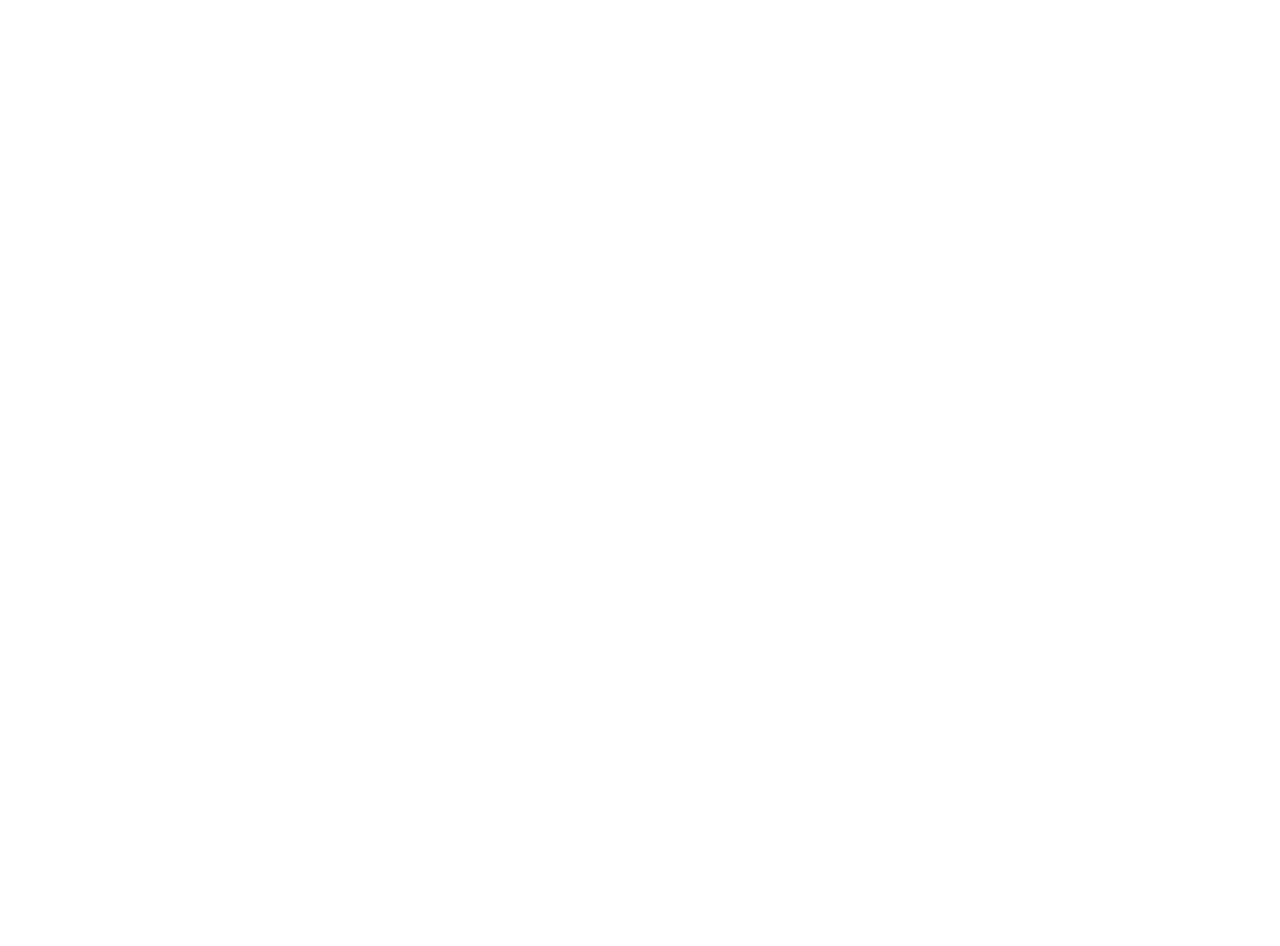
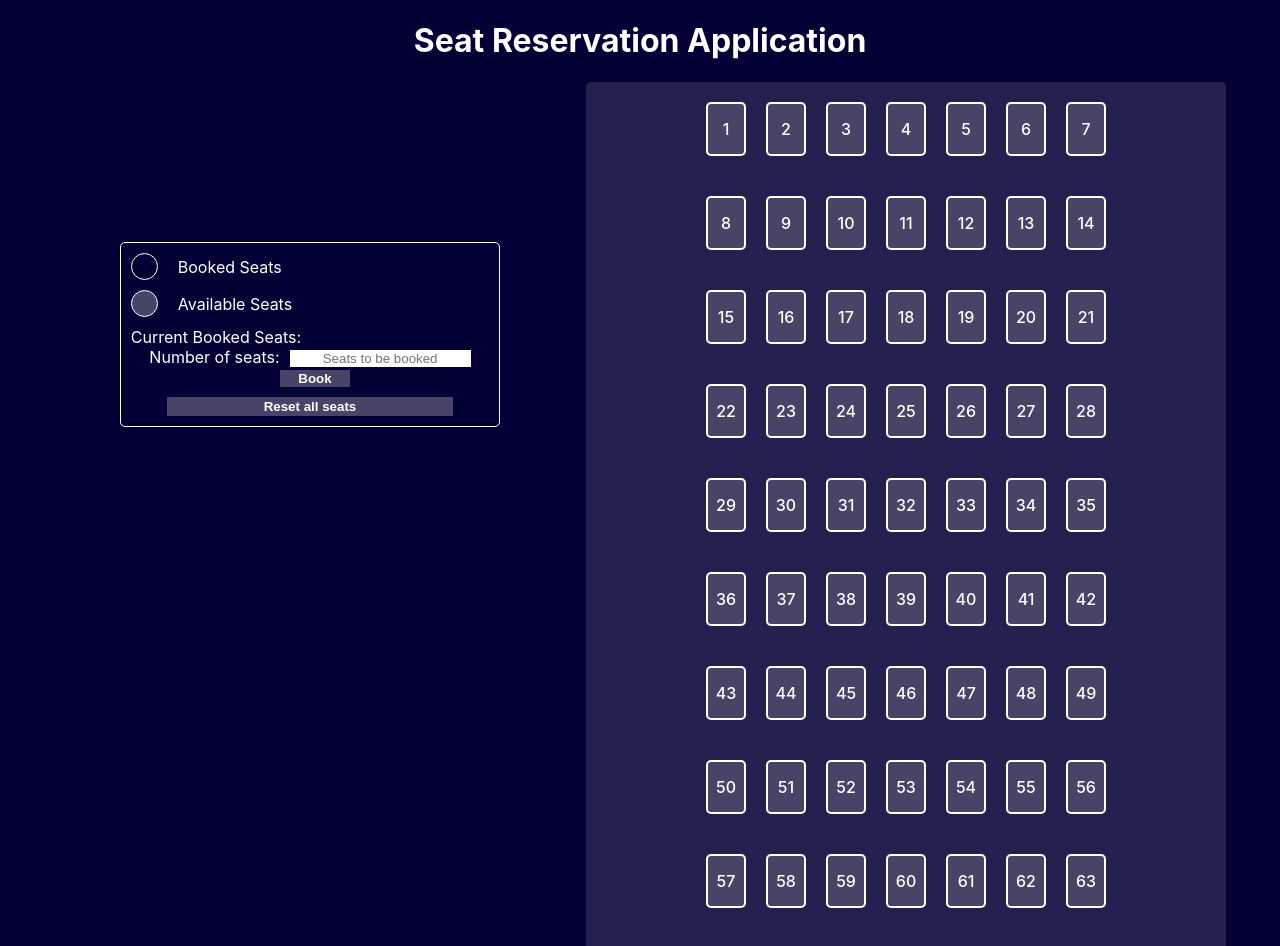
Before and after one commit to tanishaa17/seat-reservation-app, a React (Create React App) app in the folder client/: page / in a window 1280 px wide. Shown: the top 946 px of the page. Before the commit the page ends 800 px from the top, so only its background shows below. Built offline with nearby package versions, Linux system fonts and the light colour scheme.

Commit message:
Created Basic UI

```diff
--- a/client/src/App.jsx
+++ b/client/src/App.jsx
@@ -1,10 +1,11 @@
 import logo from './logo.svg';
 import './App.css';
+import { Booking } from './Pages/Booking';
 
 function App() {
   return (
     <div className="App">
-
+      <Booking />
     </div>
   );
 }
--- a/client/src/Pages/Booking.jsx
+++ b/client/src/Pages/Booking.jsx
@@ -1,7 +1,119 @@
 import React from 'react'
+import '../Styles/Booking.css'
 
 export const Booking = () => {
     return (
-        <div>Booking</div>
+
+        <div>
+            <h1>Seat Reservation Application</h1>
+            <div id="mainContent">
+                <div id="left">
+                    <div id='contentDiv'>
+                        <div className="statusColor">
+                            <div className="bookedColorStatus"></div>
+                            <span>Booked Seats</span>
+                        </div>
+                        <div className="statusColor">
+                            <div className="emptyColorStatus"></div>
+                            <span>Available Seats</span>
+                        </div>
+                        <div id='currentBookedSeats'>
+                            <span>Current Booked Seats: </span>
+                        </div>
+                        <div id="inputDiv">
+                            <label htmlFor=""> Number of seats:
+                                <input type="text" placeholder='Seats to be booked' name='seatNumber' />
+                                <button id='bookingBtn'> Book</button>
+                            </label>
+                        </div>
+                        <button id='resetBtn' style={{ width: "80%", margin: "auto", padding: "0.5%", marginTop: "10px" }} >Reset all seats</button>
+
+                    </div>
+                </div>
+                <div id='right'>
+                    <div className="seatDiv">1</div>
+                    <div className="seatDiv">2</div>
+                    <div className="seatDiv">3</div>
+                    <div className="seatDiv">4</div>
+                    <div className="seatDiv">5</div>
+                    <div className="seatDiv">6</div>
+                    <div className="seatDiv">7</div>
+                    <div className="seatDiv">8</div>
+                    <div className="seatDiv">9</div>
+                    <div className="seatDiv">10</div>
+                    <div className="seatDiv">11</div>
+                    <div className="seatDiv">12</div>
+                    <div className="seatDiv">13</div>
+                    <div className="seatDiv">14</div>
+                    <div className="seatDiv">15</div>
+                    <div className="seatDiv">16</div>
+                    <div className="seatDiv">17</div>
+                    <div className="seatDiv">18</div>
+                    <div className="seatDiv">19</div>
+                    <div className="seatDiv">20</div>
+                    <div className="seatDiv">21</div>
+                    <div className="seatDiv">22</div>
+                    <div className="seatDiv">23</div>
+                    <div className="seatDiv">24</div>
+                    <div className="seatDiv">25</div>
+                    <div className="seatDiv">26</div>
+                    <div className="seatDiv">27</div>
+                    <div className="seatDiv">28</div>
+                    <div className="seatDiv">29</div>
+                    <div className="seatDiv">30</div>
+                    <div className="seatDiv">31</div>
+                    <div className="seatDiv">32</div>
+                    <div className="seatDiv">33</div>
+                    <div className="seatDiv">34</div>
+                    <div className="seatDiv">35</div>
+                    <div className="seatDiv">36</div>
+                    <div className="seatDiv">37</div>
+                    <div className="seatDiv">38</div>
+                    <div className="seatDiv">39</div>
+                    <div className="seatDiv">40</div>
+                    <div className="seatDiv">41</div>
+                    <div className="seatDiv">42</div>
+                    <div className="seatDiv">43</div>
+                    <div className="seatDiv">44</div>
+                    <div className="seatDiv">45</div>
+                    <div className="seatDiv">46</div>
+                    <div className="seatDiv">47</div>
+                    <div className="seatDiv">48</div>
+                    <div className="seatDiv">49</div>
+                    <div className="seatDiv">50</div>
+                    <div className="seatDiv">51</div>
+                    <div className="seatDiv">52</div>
+                    <div className="seatDiv">53</div>
+                    <div className="seatDiv">54</div>
+                    <div className="seatDiv">55</div>
+                    <div className="seatDiv">56</div>
+                    <div className="seatDiv">57</div>
+                    <div className="seatDiv">58</div>
+                    <div className="seatDiv">59</div>
+                    <div className="seatDiv">60</div>
+                    <div className="seatDiv">61</div>
+                    <div className="seatDiv">62</div>
+                    <div className="seatDiv">63</div>
+                    <div className="seatDiv">64</div>
+                    <div className="seatDiv">65</div>
+                    <div className="seatDiv">66</div>
+                    <div className="seatDiv">67</div>
+                    <div className="seatDiv">68</div>
+                    <div className="seatDiv">69</div>
+                    <div className="seatDiv">70</div>
+                    <div className="seatDiv">71</div>
+                    <div className="seatDiv">72</div>
+                    <div className="seatDiv">73</div>
+                    <div className="seatDiv">74</div>
+                    <div className="seatDiv">75</div>
+                    <div className="seatDiv">76</div>
+                    <div className="seatDiv">77</div>
+                    <div className="seatDiv">78</div>
+                    <div className="seatDiv">79</div>
+                    <div className="seatDiv">80</div>
+
+                </div>
+            </div>
+        </div>
     )
 }
--- /dev/null
+++ b/client/src/Styles/Booking.css
@@ -0,0 +1,107 @@
+body {
+    background-color: #040035;
+}
+
+h1 {
+    color: white;
+}
+
+#mainContent {
+    display: flex;
+    justify-content: center;
+    gap: 20px;
+
+}
+
+#left {
+    width: 40%;
+    /* border: 1px solid; */
+    /* background-color: #23204F; */
+}
+
+#contentDiv {
+    width: 70%;
+    margin: auto;
+    margin-top: 20vh;
+    border: 1px solid white;
+    border-radius: 5px;
+    padding: 2%;
+}
+
+.bookedColorStatus,
+.emptyColorStatus {
+    height: 25px;
+    width: 25px;
+    border-radius: 50%;
+}
+
+.statusColor {
+    display: flex;
+    align-items: center;
+    gap: 20px;
+    margin-bottom: 10px;
+    color: white;
+}
+
+.emptyColorStatus {
+    background-color: #484468;
+    border: 1px solid white;
+}
+
+.bookedColorStatus {
+    background-color: #040035;
+    border: 1px solid white;
+}
+
+#currentBookedSeats {
+    color: white;
+    display: flex;
+}
+
+#inputDiv {
+    display: flex;
+    color: white;
+}
+
+input {
+    margin-left: 10px;
+    border: none;
+    text-align: center;
+    font-weight: 500;
+}
+
+#bookingBtn,
+#resetBtn {
+    border: none;
+    background-color: #484468;
+    color: white;
+    width: 70px;
+    margin-left: 10px;
+    font-weight: 600;
+    cursor: pointer;
+}
+
+#right {
+    width: 50%;
+    display: grid;
+    grid-template-columns: repeat(7, 40px);
+    align-items: center;
+    justify-content: center;
+    gap: 20px;
+    border-radius: 5px;
+    background-color: #23204F;
+    color: white;
+    font-weight: 500;
+}
+
+.seatDiv {
+    height: 50px;
+    display: flex;
+    align-items: center;
+    justify-content: center;
+    background-color: #484468;
+    border: 2px solid white;
+    border-radius: 5px;
+    margin-top: 20px;
+    cursor: pointer;
+}
```
